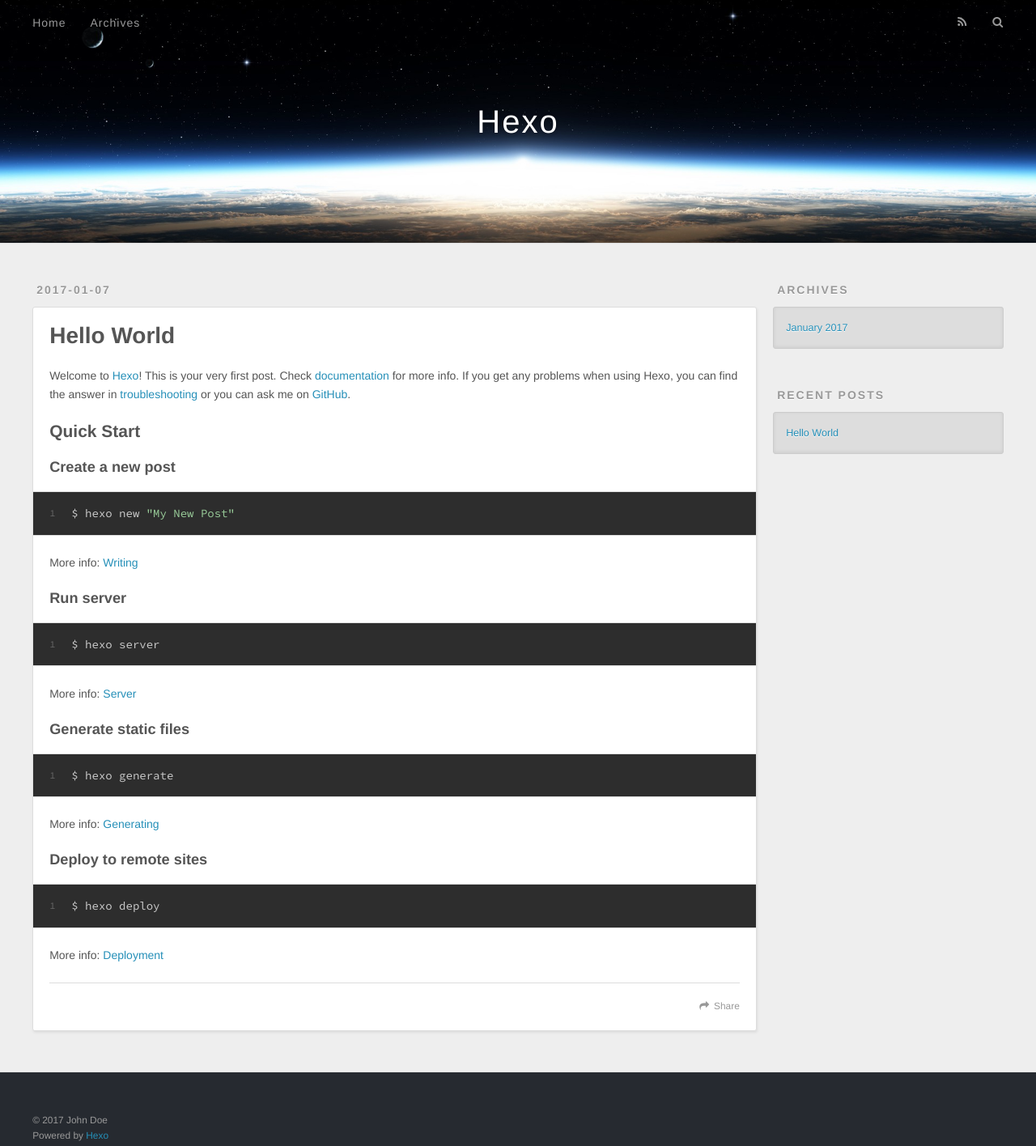
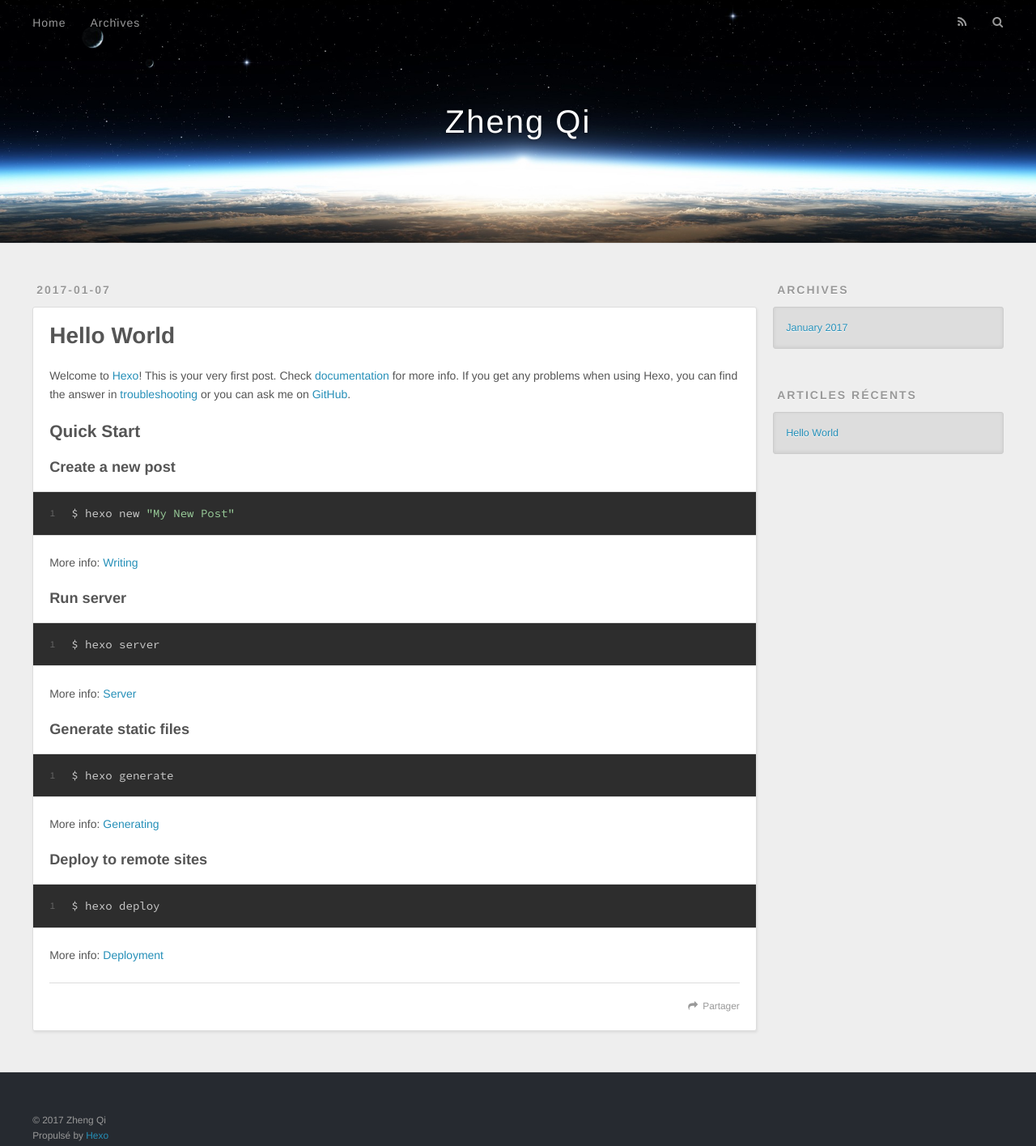
Before and after one commit to chouxi/chouxi.github.io, a plain HTML site: page index.html in a window 1280 px wide. Shown: the whole page at 81% size. Drawn offline with nearby package versions, Linux system fonts and the light colour scheme.

Commit message:
Site updated: 2017-01-07 11:09:13

```diff
--- a/index.html
+++ b/index.html
@@ -3,16 +3,16 @@
 <head>
   <meta charset="utf-8">
 
-  <title>Hexo</title>
+  <title>Zheng Qi</title>
   <meta name="viewport" content="width=device-width, initial-scale=1, maximum-scale=1">
   <meta property="og:type" content="website">
-<meta property="og:title" content="Hexo">
+<meta property="og:title" content="Zheng Qi">
 <meta property="og:url" content="http://yoursite.com/index.html">
-<meta property="og:site_name" content="Hexo">
+<meta property="og:site_name" content="Zheng Qi">
 <meta name="twitter:card" content="summary">
-<meta name="twitter:title" content="Hexo">
+<meta name="twitter:title" content="Zheng Qi">
 
-    <link rel="alternate" href="/atom.xml" title="Hexo" type="application/atom+xml">
+    <link rel="alternate" href="/atom.xml" title="Zheng Qi" type="application/atom+xml">
 
 
     <link rel="icon" href="/favicon.png">
@@ -33,7 +33,7 @@
   <div id="header-outer" class="outer">
     <div id="header-title" class="inner">
       <h1 id="logo-wrap">
-        <a href="/" id="logo">Hexo</a>
+        <a href="/" id="logo">Zheng Qi</a>
       </h1>
 
     </div>
@@ -48,9 +48,9 @@
       </nav>
       <nav id="sub-nav">
 
-          <a id="nav-rss-link" class="nav-icon" href="/atom.xml" title="RSS Feed"></a>
+          <a id="nav-rss-link" class="nav-icon" href="/atom.xml" title="Flux RSS"></a>
 
-        <a id="nav-search-btn" class="nav-icon" title="Search"></a>
+        <a id="nav-search-btn" class="nav-icon" title="Rechercher"></a>
       </nav>
       <div id="search-form-wrap">
         <form action="//google.com/search" method="get" accept-charset="UTF-8" class="search-form"><input type="search" name="q" results="0" class="search-form-input" placeholder="Search"><button type="submit" class="search-form-submit">&#xF002;</button><input type="hidden" name="sitesearch" value="http://yoursite.com"></form>
@@ -96,7 +96,7 @@
 
     </div>
     <footer class="article-footer">
-      <a data-url="http://yoursite.com/2017/01/07/hello-world/" data-id="cixnf6a79000038u2v9rxi74f" class="article-share-link">Share</a>
+      <a data-url="http://yoursite.com/2017/01/07/hello-world/" data-id="cixnfd1ne0000e4u2vipnk3fl" class="article-share-link">Partager</a>
 
 
     </footer>
@@ -131,7 +131,7 @@
 
 
   <div class="widget-wrap">
-    <h3 class="widget-title">Recent Posts</h3>
+    <h3 class="widget-title">Articles récents</h3>
     <div class="widget">
       <ul>
 
@@ -151,8 +151,8 @@
 
   <div class="outer">
     <div id="footer-info" class="inner">
-      &copy; 2017 John Doe<br>
-      Powered by <a href="http://hexo.io/" target="_blank">Hexo</a>
+      &copy; 2017 Zheng Qi<br>
+      Propulsé by <a href="http://hexo.io/" target="_blank">Hexo</a>
     </div>
   </div>
 </footer>
```
Also changed, not shown: 2017/01/07/hello-world/index.html (+10 -10 lines), archives/2017/01/index.html (+11 -11 lines), archives/2017/index.html (+11 -11 lines), archives/index.html (+11 -11 lines).
